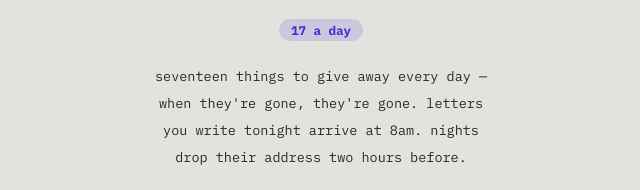
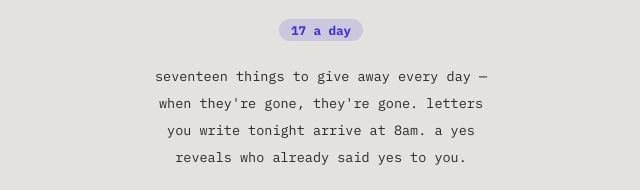
Before and after one commit to sriptcollector/seventeenla-site, a plain HTML site: page index.html in a window 1280 px wide. Shown: the part 228-418 px from the top of the page, 319-959 px from the left. Drawn offline with Linux system fonts and the light colour scheme.

Commit message:
copy: nights out, chats + swipe reveal in
Co-Authored-By: Claude Fable 5 <noreply@anthropic.com>

```diff
--- a/index.html
+++ b/index.html
@@ -4,9 +4,9 @@
 <meta charset="utf-8">
 <meta name="viewport" content="width=device-width, initial-scale=1">
 <title>seventeen — a small place for your school</title>
-<meta name="description" content="seventeen things to give away every day. letters that arrive at 8am. seventeen people from your school get in each day.">
+<meta name="description" content="seventeen things to give away every day. letters at 8am. real chats. a yes that reveals who already said yes.">
 <meta property="og:title" content="seventeen — a small place for your school">
-<meta property="og:description" content="seventeen things to give away every day. letters that arrive at 8am. the door lets in seventeen a day.">
+<meta property="og:description" content="seventeen things to give away every day. letters at 8am. real chats. the door lets in seventeen a day.">
 <meta property="og:url" content="https://seventeenla.com">
 <meta property="og:image" content="https://sriptcollector.github.io/seventeenla-site/og.png">
 <meta property="og:image:width" content="1200">
@@ -70,7 +70,7 @@
   <p class="body">seventeen things to give away every
   day — when they're gone, they're gone.
   letters you write tonight arrive at 8am.
-  nights drop their address two hours before.</p>
+  a yes reveals who already said yes to you.</p>
   <a class="big" href="https://testflight.apple.com/join/RKj9K5Yz">get the beta</a>
   <p class="body">seventeen people from your school get
   in each day. if today's seventeen are in,
```
